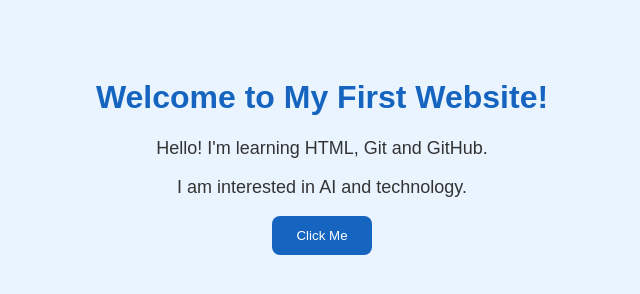
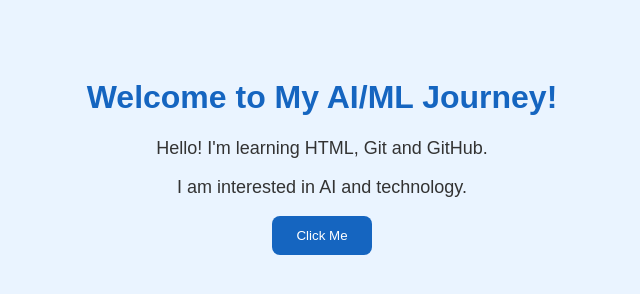
Before and after one commit to e82swasthika/my-first-website, a plain HTML site: page index.html in a window 1280 px wide. Shown: the whole page, without its empty margins (318-958 px from the left). Drawn offline with Linux system fonts and the light colour scheme.

Commit message:
Update website

```diff
--- a/index.html
+++ b/index.html
@@ -32,7 +32,7 @@
 </head>
 
 <body>
-    <h1>Welcome to My First Website!</h1>
+    <h1>Welcome to My AI/ML Journey!</h1>
 
     <p>Hello! I'm learning HTML, Git and GitHub.</p>
 
@@ -43,6 +43,7 @@
     <script>
         function showMessage() {
             alert("Congratulations! You created your first website!");
+
         }
     </script>
 </body>
```
